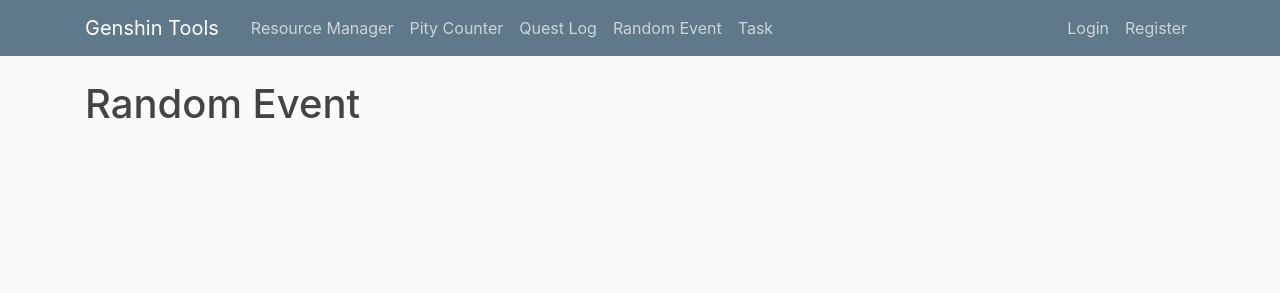
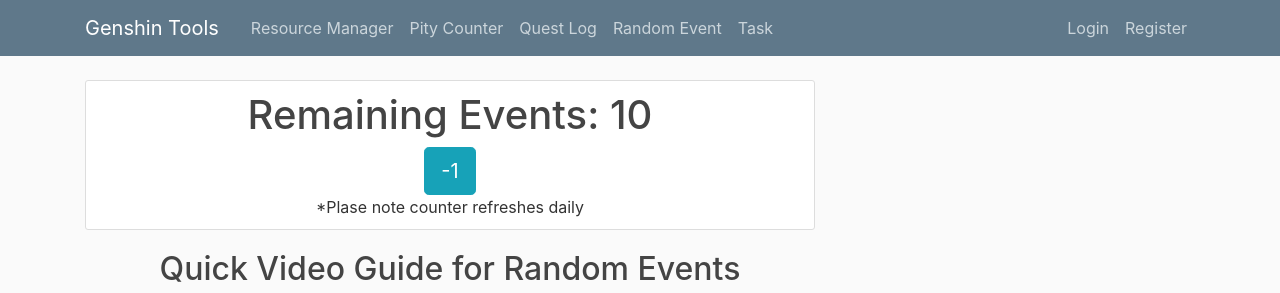
Before and after one commit to Dosx001/Genshin_Tools, a Django app: page /random_event/ in a window 1280 px wide. Shown: the top 293 px of the page. Run offline with Django 3.2, Linux system fonts and the light colour scheme; some libraries are stand-ins or nearby versions.

Commit message:
Updated Random Event page

```diff
--- a/random_event/templates/random_event.html
+++ b/random_event/templates/random_event.html
@@ -1,5 +1,16 @@
 {% extends "website/base.html" %}
 {% load static %}
 {% block content %}
-  <h1>Random Event</h1>
+  <link rel="stylesheet" href="{% static 'random_event/styles.css' %}">
+  <div class='content-section text-center'>
+    <h1 id='event'>Remaining Events: {{ profile.event }}</h1>
+    <div>
+      <button type="button" class="btn btn-info btn-lg">-1</button>
+    </div>
+    <div>
+      <text>*Plase note counter refreshes daily</text>
+    </div>
+  </div>
+  <h2 class='text-center'>Quick Video Guide for Random Events<h2>
+  <iframe width="720" height="480" src="https://www.youtube.com/embed/bpteD4cugIg?"></iframe>
 {% endblock content %}
--- a/random_event/views.py
+++ b/random_event/views.py
@@ -1,8 +1,11 @@
 from django.shortcuts import render
 from django.views.generic import View
+
+from users.models import Profile
 
 class RandomEventView(View):
     def get(self, request):
         context = {
+            'profile': Profile() if request.user.is_anonymous else request.user.profile
         }
         return render(request, 'random_event.html', context)
--- /dev/null
+++ b/website/static/random_event/styles.css
@@ -0,0 +1,3 @@
+.text-center {
+    text-align: center;
+}
```
Also changed, not shown: db.sqlite3.
